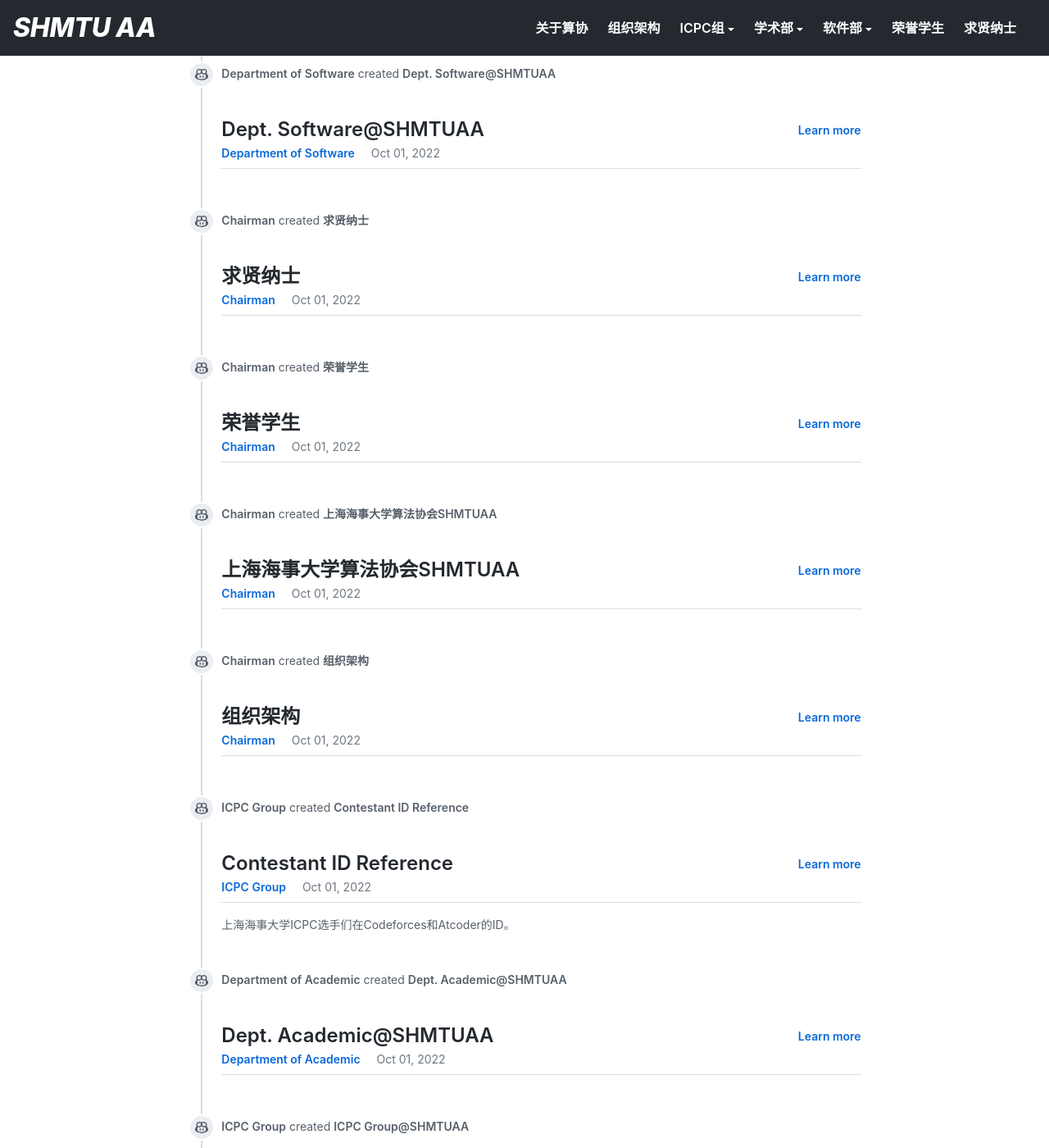
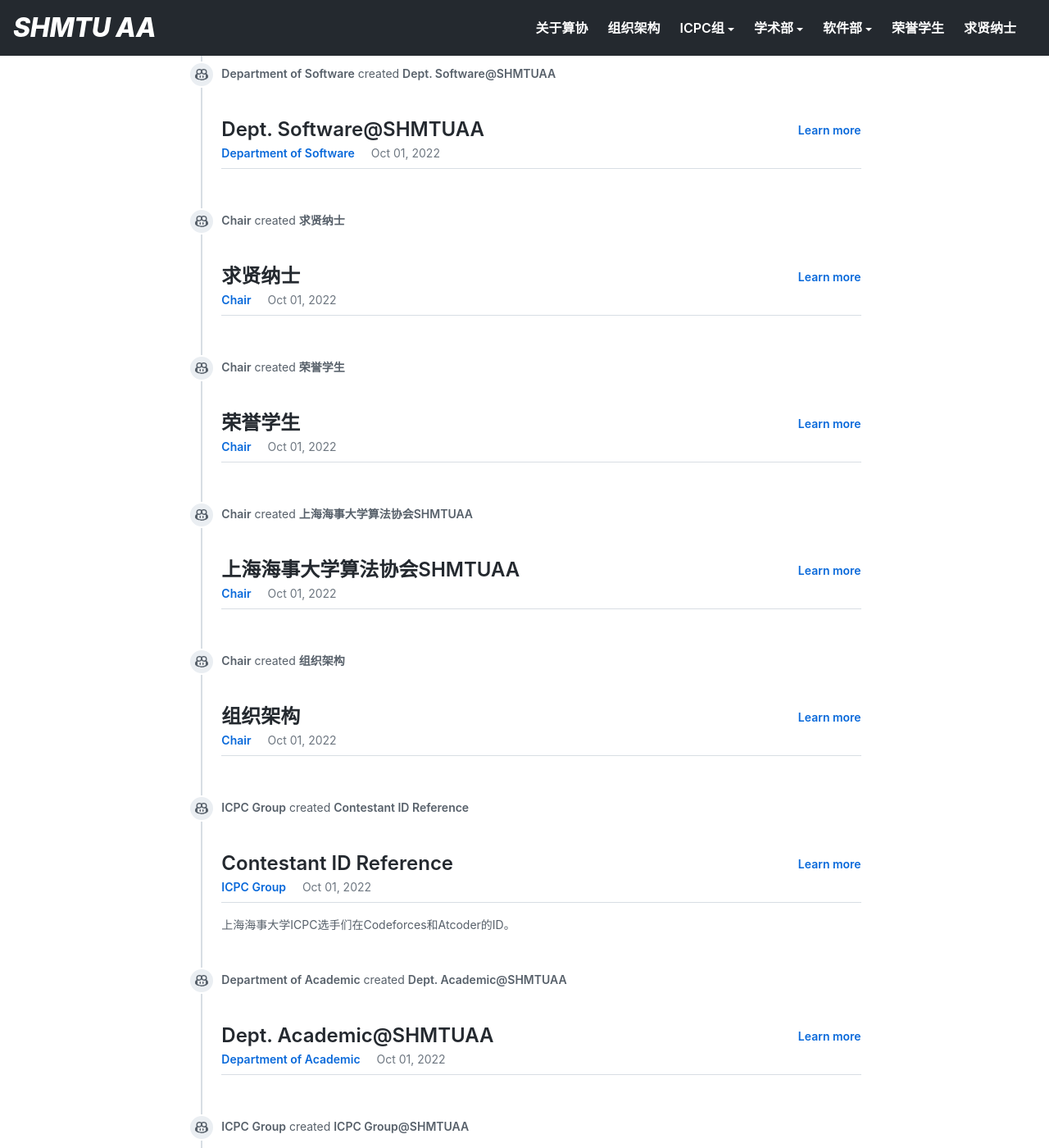
Before and after one commit to shmtuaa/shmtuaa.org, a Jekyll site: the page built from index.html, in a window 1280 px wide and 1400 px high, scrolled down 536 px. Shown: the whole window at 82% size. Built offline with Jekyll 4.4.1, drawn with Linux system fonts in a browser that asks for light colours; the list of posts is cut into pages by our own code.

```diff
--- a/_data/people.yml
+++ b/_data/people.yml
@@ -1,5 +1,5 @@
 chair:
-  nickname: Chairman
+  nickname: Chair
   authorlink: /about
   mail: chair@shmtuaa.org
 
```
